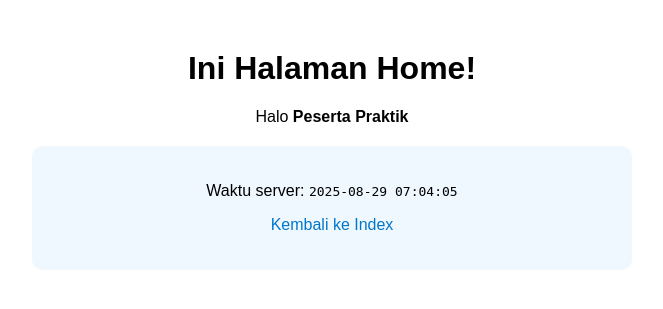
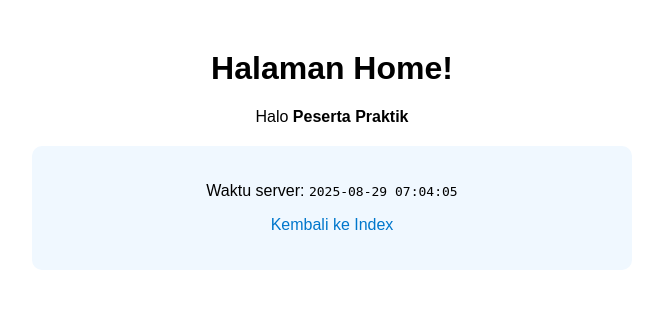
Before and after one commit to Naimakhaa/praktekoopsatu, a PHP site: page /index.php?page=home in a window 1280 px wide. Shown: the top 309 px of the page, without its empty margins (308-971 px from the left). Run offline with PHP 8.4, Linux system fonts and the light colour scheme.

Commit message:
Final PHP satu file multi-halaman untuk Hugging Face

```diff
--- a/index.php
+++ b/index.php
@@ -27,7 +27,7 @@ $waktu = date("Y-m-d H:i:s");
             </div>
 
         <?php elseif ($page === 'home'): ?>
-            <h1>Ini Halaman Home!</h1>
+            <h1> Halaman Home!</h1>
             <p>Halo <strong><?= htmlspecialchars($nama) ?></strong></p>
             <div class="box">
                 <p>Waktu server: <code><?= $waktu ?></code></p>
@@ -35,7 +35,7 @@ $waktu = date("Y-m-d H:i:s");
             </div>
         <?php else: ?>
             <h1>Halaman tidak ditemukan!</h1>
-            <p><a href="?page=index">Kembali ke Index</a></p>
+            <p><a href="?page=index">Kembali ke Halaman utama</a></p>
         <?php endif; ?>
     </div>
 </body>
```
